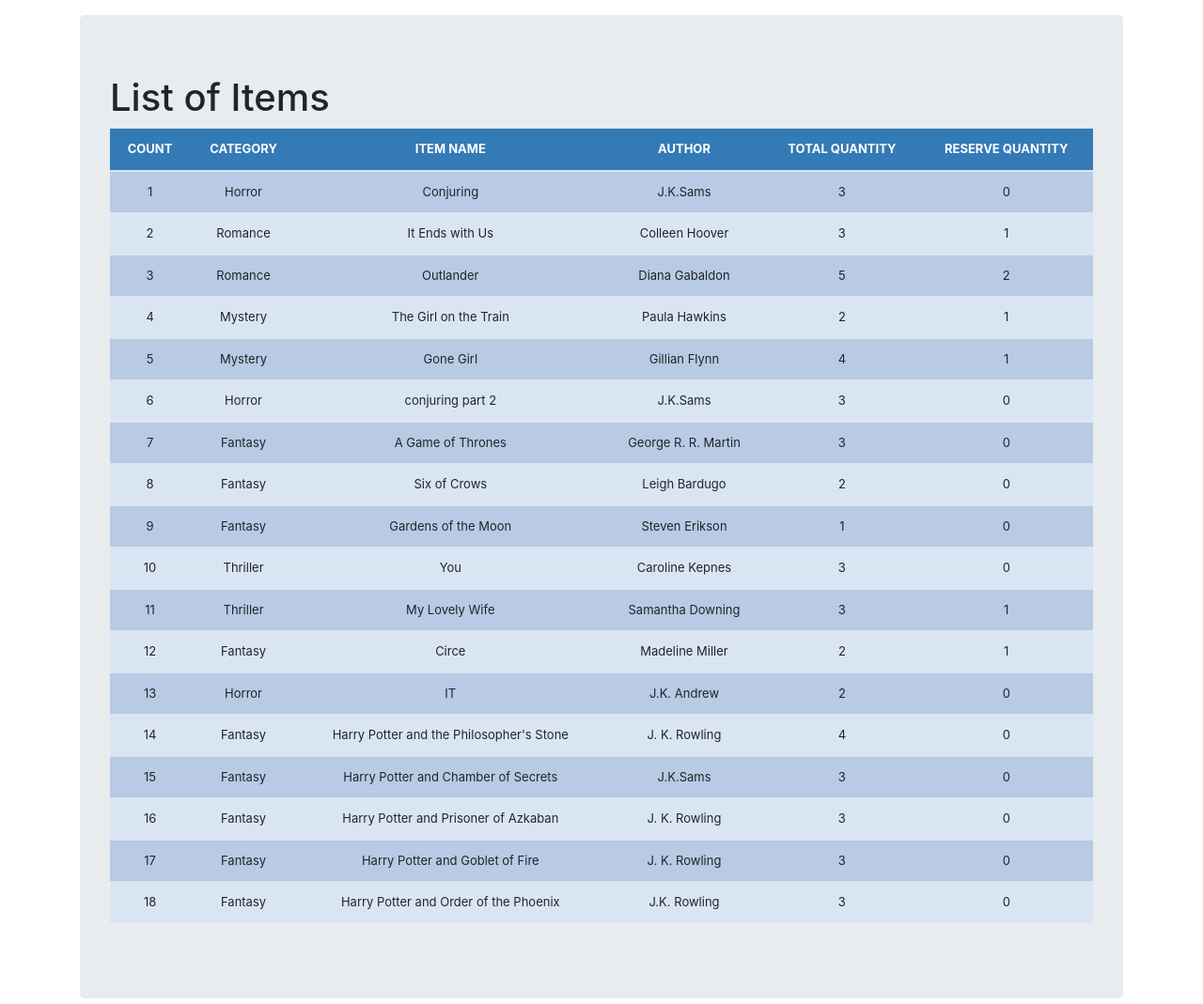
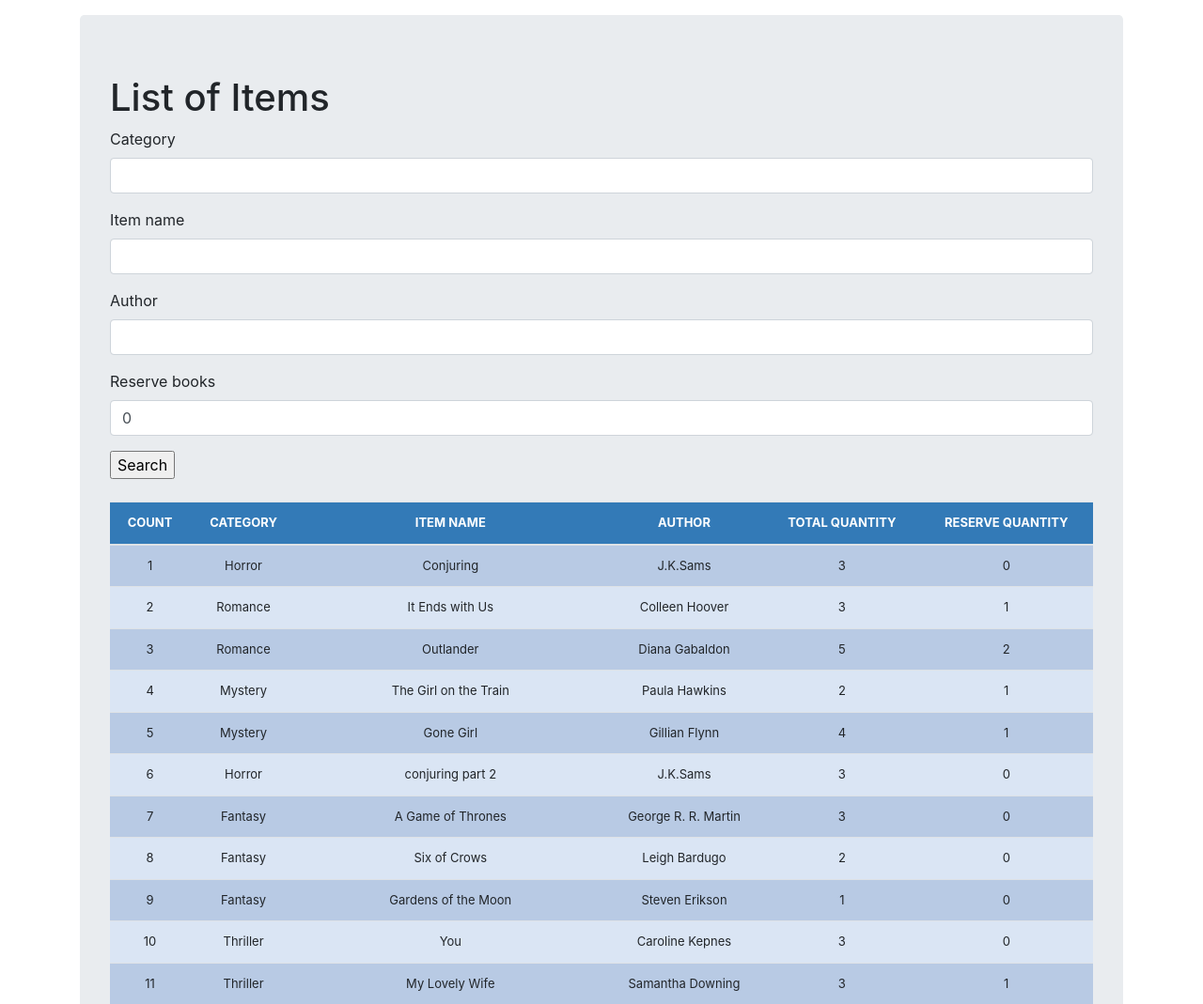
Before and after one commit to prageethps/Group-Project, a Django app: page /list_item/ in a window 1280 px wide. Shown: the part 56-1125 px from the top of the page at 94% size. Run offline with Django 4.2, Linux system fonts and the light colour scheme; data comes from the database, SQL or seed files in the repository; some libraries are stand-ins or nearby versions.

Commit message:
searching data

```diff
--- a/LibraryManagement/src/librarymgmt/forms.py
+++ b/LibraryManagement/src/librarymgmt/forms.py
@@ -5,3 +5,8 @@ class BooksCreateForm(forms.ModelForm):
    class Meta:
      model = Books
      fields = ['category', 'item_name', 'author', 'quantity', 'reserve_books']
+
+class BooksSearchForm(forms.ModelForm):
+   class Meta:
+     model = Books
+     fields = ['category', 'item_name', 'author', 'reserve_books']
--- a/LibraryManagement/src/librarymgmt/templates/list_item.html
+++ b/LibraryManagement/src/librarymgmt/templates/list_item.html
@@ -1,4 +1,5 @@
 {% load static %}
+{% load crispy_forms_tags %}
 
 <!doctype html>
 <html lang="en">
@@ -42,6 +43,12 @@
 <main role="main" class="container">
   <div class="jumbotron">
     <h1>{{title}}</h1>
+
+    <form method='POST' action=''>{% csrf_token %}
+		    {{form|crispy}}
+		    <input type="submit" value='Search'/>
+	</form>
+	<br>
     	<table class='table'>
         	<thead>
           		<tr>
--- a/LibraryManagement/src/librarymgmt/views.py
+++ b/LibraryManagement/src/librarymgmt/views.py
@@ -1,6 +1,6 @@
 from django.shortcuts import render, redirect
 from .models import Books
-from .forms import BooksCreateForm
+from .forms import BooksCreateForm, BooksSearchForm
 # Create your views here.
 def home(request):
 	title = 'Welcome: This is the Home Page'
@@ -14,11 +14,25 @@ def home(request):
 
 def list_item(request):
 	title = 'List of Items'
+	form = BooksSearchForm(request.POST or None)
 	queryset = Books.objects.all()
 	context = {
 		"title": title,
 		"queryset": queryset,
+		"form": form,
 	}
+	if request.method == 'POST':
+		queryset = Books.objects.filter(category__icontains=form['category'].value(),
+										item_name__icontains=form['item_name'].value(),
+										author__icontains=form['author'].value(),
+										reserve_books__icontains=form['reserve_books'].value(),
+										)
+		context = {
+		"form": form,
+		"title": title,
+		"queryset": queryset,
+}
+
 	return render(request, "list_item.html", context)
 
 def add_items(request):
```
